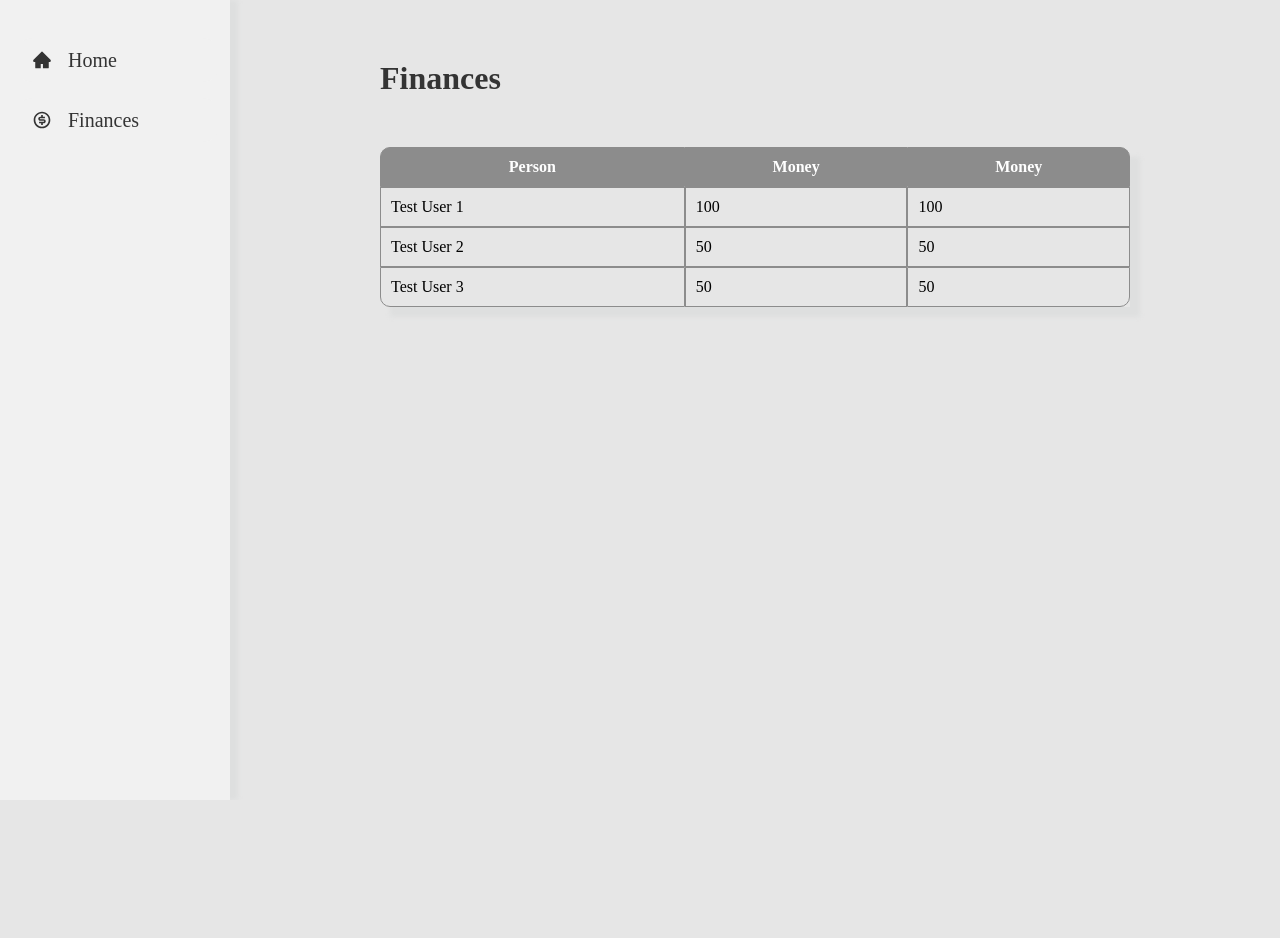
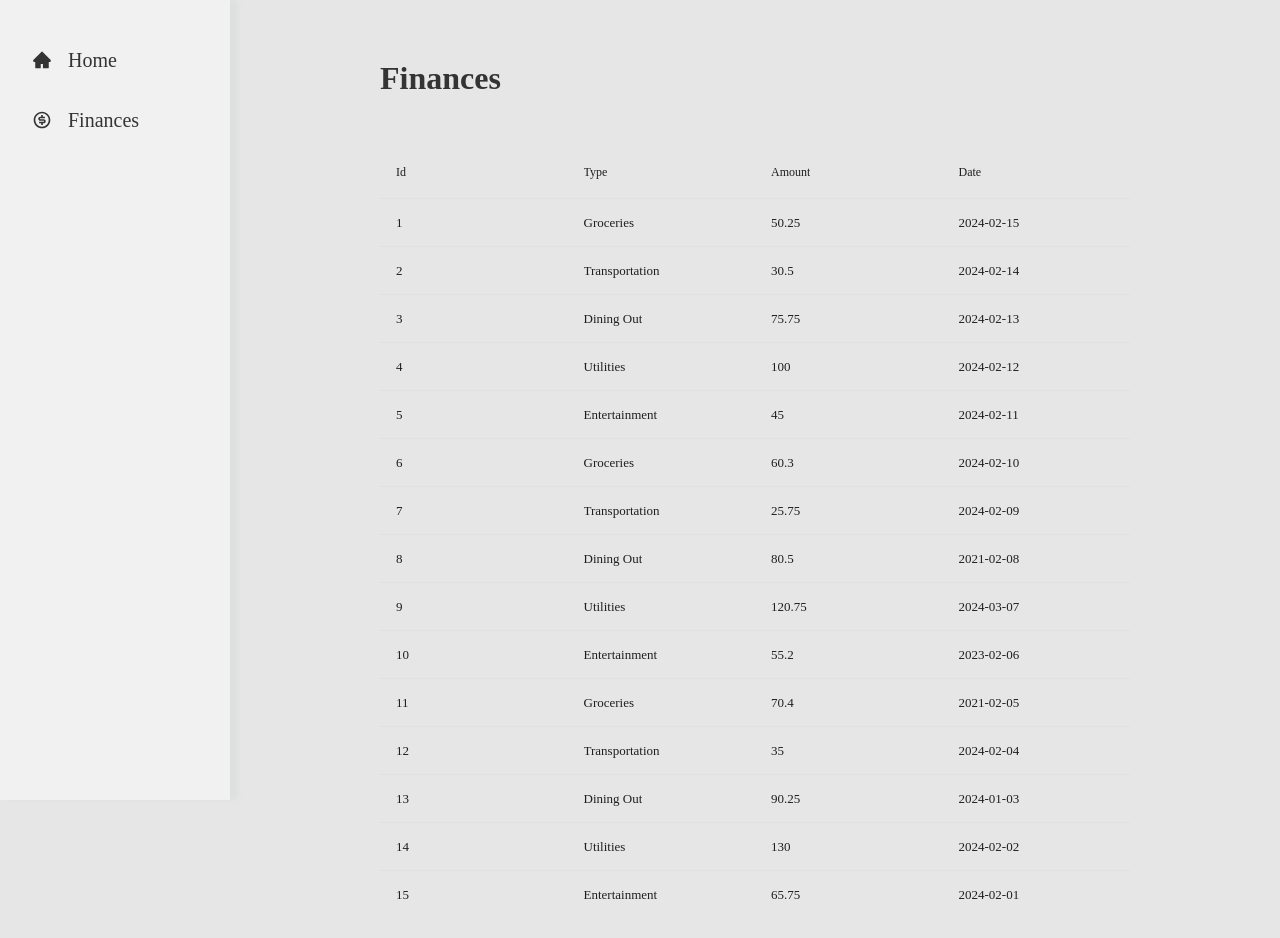
Before and after one commit to vicardo11/mojhome-frontend, a React (Create React App) app: page /finances in a window 1280 px wide. Shown: the top 938 px of the page. Before the commit the page ends 800 px from the top, so only its background shows below. Built offline with nearby package versions, Linux system fonts and the light colour scheme.

Commit message:
Basic table usage

```diff
--- a/src/components/table/Table.scss
+++ /dev/null
@@ -1,33 +0,0 @@
-@import "src/scss/variables";
-
-table {
-  width: 100%;
-  border-collapse: separate;
-  border-spacing: 0;
-  overflow: hidden;
-  box-shadow: 10px 10px 5px $color-gray-shadow;
-}
-th {
-  background-color: rgb(140 140 140);
-  color: #FFFFFF;
-}
-th, td {
-  padding: 10px;
-  border: 1px solid rgb(140 140 140);
-}
-tr:nth-child(even) {
-  background-color: #f2f2f2;
-}
-/* required css to make rounded table (below) */
-tr:first-child th:first-child {
-  border-top-left-radius: 10px;
-}
-tr:first-child th:last-child {
-  border-top-right-radius: 10px;
-}
-tr:last-child td:first-child {
-  border-bottom-left-radius: 10px;
-}
-tr:last-child td:last-child {
-  border-bottom-right-radius: 10px;
-}
--- a/src/components/table/Table.tsx
+++ /dev/null
@@ -1,39 +0,0 @@
-import React from "react";
-import "./Table.scss";
-
-const Table = (props: Props) => {
-  return (
-    <table>
-      <thead>
-        <tr>
-          <th>Person</th>
-          <th>Money</th>
-          <th>Money</th>
-        </tr>
-      </thead>
-      <tbody>
-        <tr>
-          <td>Test User 1</td>
-          <td>100</td>
-          <td>100</td>
-        </tr>
-        <tr>
-          <td>Test User 2</td>
-          <td>50</td>
-          <td>50</td>
-        </tr>
-        <tr className="active-row">
-          <td>Test User 3</td>
-          <td>50</td>
-          <td>50</td>
-        </tr>
-      </tbody>
-    </table>
-  );
-};
-
-interface Props {
-  title: string;
-}
-
-export default Table;
--- /dev/null
+++ b/src/mock/finances/finances.js
@@ -0,0 +1,92 @@
+export default [
+  {
+    id: 1,
+    type: "Groceries",
+    amount: 50.25,
+    date: "2024-02-15",
+  },
+  {
+    id: 2,
+    type: "Transportation",
+    amount: 30.5,
+    date: "2024-02-14",
+  },
+  {
+    id: 3,
+    type: "Dining Out",
+    amount: 75.75,
+    date: "2024-02-13",
+  },
+  {
+    id: 4,
+    type: "Utilities",
+    amount: 100,
+    date: "2024-02-12",
+  },
+  {
+    id: 5,
+    type: "Entertainment",
+    amount: 45.0,
+    date: "2024-02-11",
+  },
+  {
+    id: 6,
+    type: "Groceries",
+    amount: 60.3,
+    date: "2024-02-10",
+  },
+  {
+    id: 7,
+    type: "Transportation",
+    amount: 25.75,
+    date: "2024-02-09",
+  },
+  {
+    id: 8,
+    type: "Dining Out",
+    amount: 80.5,
+    date: "2021-02-08",
+  },
+  {
+    id: 9,
+    type: "Utilities",
+    amount: 120.75,
+    date: "2024-03-07",
+  },
+  {
+    id: 10,
+    type: "Entertainment",
+    amount: 55.2,
+    date: "2023-02-06",
+  },
+  {
+    id: 11,
+    type: "Groceries",
+    amount: 70.4,
+    date: "2021-02-05",
+  },
+  {
+    id: 12,
+    type: "Transportation",
+    amount: 35.0,
+    date: "2024-02-04",
+  },
+  {
+    id: 13,
+    type: "Dining Out",
+    amount: 90.25,
+    date: "2024-01-03",
+  },
+  {
+    id: 14,
+    type: "Utilities",
+    amount: 130.0,
+    date: "2024-02-02",
+  },
+  {
+    id: 15,
+    type: "Entertainment",
+    amount: 65.75,
+    date: "2024-02-01",
+  },
+];
--- a/src/pages/finances/Finances.tsx
+++ b/src/pages/finances/Finances.tsx
@@ -1,11 +1,44 @@
 import React from "react";
 import Page from "../Page";
-import Table from "../../components/table/Table";
+import DataTable, { TableColumn } from "react-data-table-component";
+import finances from "../../mock/finances/finances";
+
+type DataRow = {
+  id: number;
+  type: string;
+  amount: number;
+  date: string;
+};
+
+const columns: TableColumn<DataRow>[] = [
+  {
+    name: "Id",
+    selector: (row) => row.id,
+    sortable: true,
+  },
+  {
+    name: "Type",
+    selector: (row) => row.type,
+    sortable: true,
+  },
+  {
+    name: "Amount",
+    selector: (row) => row.amount,
+    sortable: true,
+  },
+  {
+    name: "Date",
+    selector: (row) => row.date,
+    sortable: true,
+  },
+];
+
+const data = finances;
 
 const Finances = () => {
   return (
     <Page title="Finances">
-      <Table title="Finances" />
+      <DataTable columns={columns} data={data}></DataTable>
     </Page>
   );
 };
```
